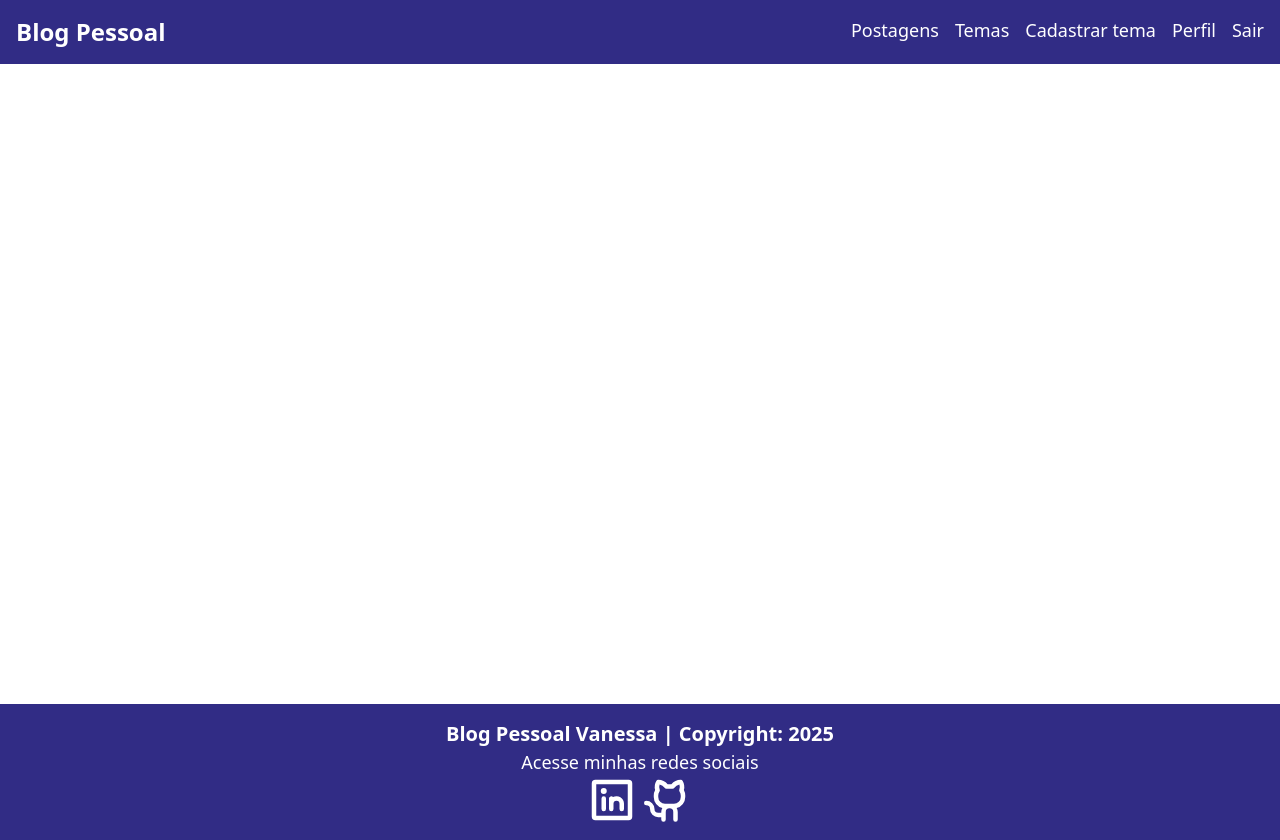
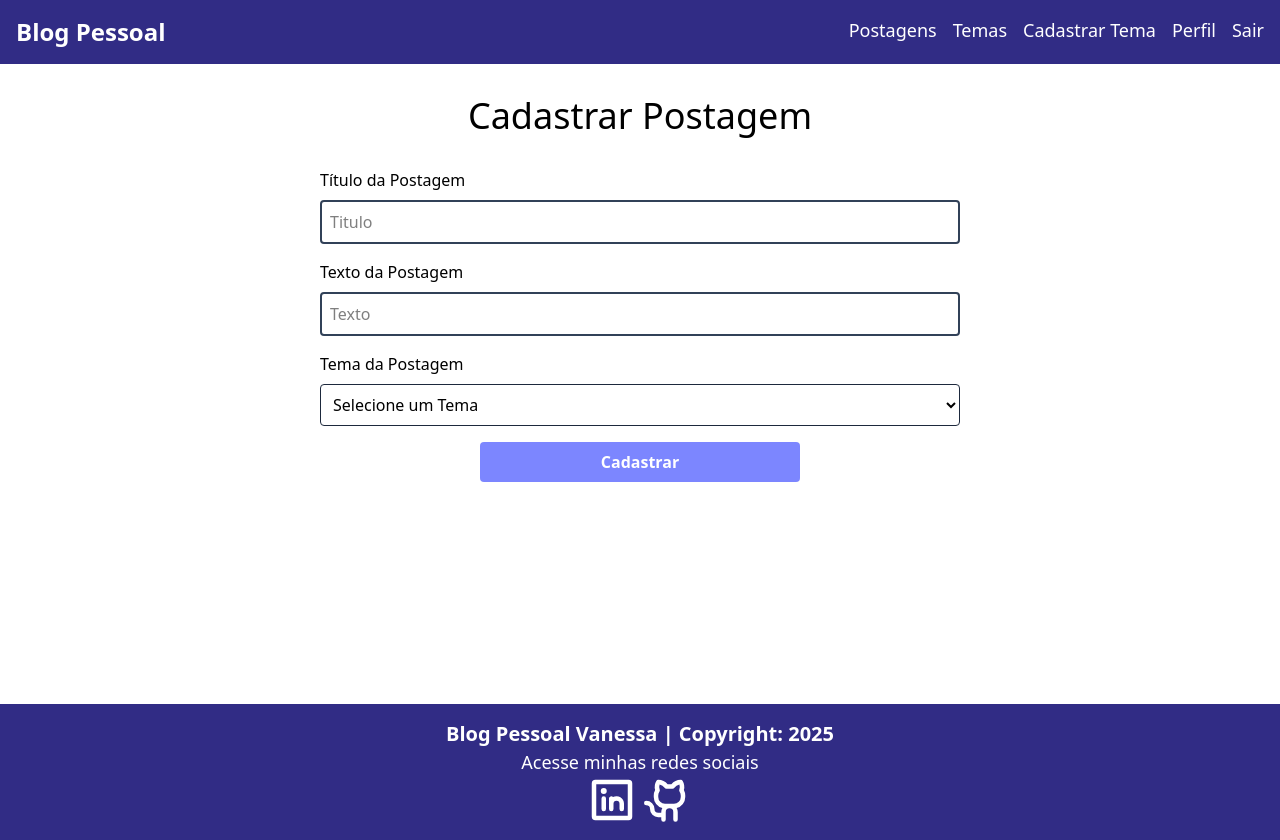
Before and after one commit to vanessaribeiro03/blog-pessoal-react, a React (Vite) app: page /cadastrarpostagem in a window 1280 px wide. Built offline with nearby package versions, Linux system fonts and the light colour scheme.

Commit message:
feat: estilização das telas de postagem

```diff
--- a/package.json
+++ b/package.json
@@ -17,6 +17,7 @@
     "react-dom": "^19.0.0",
     "react-loader-spinner": "^6.1.6",
     "react-router-dom": "^7.1.5",
+    "reactjs-popup": "^2.0.6",
     "tailwindcss": "^4.0.6"
   },
   "devDependencies": {
--- a/src/App.tsx
+++ b/src/App.tsx
@@ -8,6 +8,9 @@ import { AuthProvider } from "./contexts/AuthContext"
 import ListaTemas from "./components/temas/listaTemas/ListaTemas"
 import FormTema from "./components/temas/formtema/FormTema"
 import DeletarTema from "./components/temas/deletartema/DeletarTema"
+import ListaPostagens from "./components/postagens/listapostagens/ListaPostagens"
+import FormPostagem from "./components/postagens/formpostagem/FormPostagem"
+import DeletarPostagem from "./components/postagens/deletarpostagem/DeletarPostagem"
 
 function App() {
 
@@ -30,6 +33,10 @@ function App() {
                 <Route path="/cadastrartema" element={<FormTema />} />
                 <Route path="/editartema/:id" element={<FormTema />} />
                 <Route path="/deletartema/:id" element={<DeletarTema />} />
+                <Route path="/postagens" element={<ListaPostagens />} />
+                <Route path="/cadastrarpostagem" element={<FormPostagem />} />
+                <Route path="/editarpostagem/:id" element={<FormPostagem />} />
+                <Route path="/deletarpostagem/:id" element={<DeletarPostagem />} />
             </Routes>
           </div>
 
--- a/src/components/navbar/NavBar.tsx
+++ b/src/components/navbar/NavBar.tsx
@@ -22,9 +22,9 @@ function Navbar() {
 					<Link to="/home" className="text-2xl font-bold">Blog Pessoal</Link>
 
 					<div className="flex gap-4">
-						Postagens
+						<Link to='/postagens' className='hover:underline'>Postagens</Link>
 						<Link to='/temas' className='hover:underline'>Temas</Link>
-						<Link to='/cadastrartema' className='hover:underline'>Cadastrar tema</Link>
+						<Link to='/cadastrartema' className='hover:underline'>Cadastrar Tema</Link>
 						 Perfil
 						<Link to='' onClick={logout} className='hover:underline'>Sair</Link>
 					</div>
--- /dev/null
+++ b/src/components/postagens/cardpostagens/CardPostagens.tsx
@@ -0,0 +1,37 @@
+import { Link } from 'react-router-dom'
+
+function CardPostagens() {
+    return (
+        <div className='border-slate-900 border
+            flex flex-col rounded overflow-hidden justify-between'>
+
+            <div>
+                <div className="flex w-full bg-indigo-400 py-2 px-4 items-center gap-4">
+                    <img src='https://i.imgur.com/pK6vSCy.png'
+                         className='h-12 rounded-full' alt="" />
+                    <h3 className='text-lg font-bold text-center uppercase'>
+                        Nome do Usuário
+                    </h3>
+                </div>
+                <div className='p-4 '>
+                    <h4 className='text-lg font-semibold uppercase'>Titulo</h4>
+                    <p>texto</p>
+                    <p>Tema: </p>
+                    <p>Data: </p>
+                </div>
+            </div>
+            <div className="flex">
+                <Link to='' className='w-full text-white bg-indigo-400
+                    hover:bg-indigo-800 flex items-center justify-center py-2'>
+                    <button>Editar</button>
+                </Link>
+                <Link to='' className='text-white bg-red-400
+                    hover:bg-red-700 w-full flex items-center justify-center'>
+                    <button>Deletar</button>
+                </Link>
+            </div>
+        </div>
+    )
+}
+
+export default CardPostagens
--- /dev/null
+++ b/src/components/postagens/deletarpostagem/DeletarPostagem.tsx
@@ -0,0 +1,35 @@
+function DeletarPostagem() {
+    return (
+        <div className='container w-1/3 mx-auto'>
+            <h1 className='text-4xl text-center my-4'>Deletar Postagem</h1>
+
+            <p className='text-center font-semibold mb-4'>
+                Você tem certeza de que deseja apagar a postagem a seguir?
+            </p>
+
+            <div className='border flex flex-col rounded-2xl overflow-hidden justify-between'>
+                <header
+                    className='py-2 px-6 bg-indigo-600 text-white font-bold text-2xl'>
+                    Postagem
+                </header>
+                <div className="p-4">
+                    <p className='text-xl h-full'>Título da Postagem</p>
+                    <p>Texto da Postagem</p>
+                </div>
+                <div className="flex">
+                    <button
+                        className='text-slate-100 bg-red-400 hover:bg-red-600 w-full py-2'>
+                        Não
+                    </button>
+                    <button
+                        className='w-full text-slate-100 bg-indigo-400
+                        hover:bg-indigo-600 flex items-center justify-center'>
+                        Sim
+                    </button>
+                </div>
+            </div>
+        </div>
+    )
+}
+
+export default DeletarPostagem
--- /dev/null
+++ b/src/components/postagens/formpostagem/FormPostagem.tsx
@@ -0,0 +1,50 @@
+function FormPostagem() {
+    return (
+        <div className="container flex flex-col mx-auto items-center">
+            <h1 className="text-4xl text-center my-8">Cadastrar Postagem</h1>
+
+            <form className="flex flex-col w-1/2 gap-4">
+                <div className="flex flex-col gap-2">
+                    <label htmlFor="titulo">Título da Postagem</label>
+                    <input
+                        type="text"
+                        placeholder="Titulo"
+                        name="titulo"
+                        required
+                        className="border-2 border-slate-700 rounded p-2"
+                    />
+                </div>
+                <div className="flex flex-col gap-2">
+                    <label htmlFor="titulo">Texto da Postagem</label>
+                    <input
+                        type="text"
+                        placeholder="Texto"
+                        name="texto"
+                        required
+                        className="border-2 border-slate-700 rounded p-2"
+                    />
+                </div>
+                <div className="flex flex-col gap-2">
+                    <p>Tema da Postagem</p>
+                    <select name="tema" id="tema" className='border p-2 border-slate-800 rounded' >
+                        <option value="" selected disabled>Selecione um Tema</option>
+
+                        <>
+                            <option>tema1</option>
+                        </>
+
+                    </select>
+                </div>
+                <button
+                    type='submit'
+                    className='rounded disabled:bg-slate-200 bg-indigo-400 hover:bg-indigo-800
+                               text-white font-bold w-1/2 mx-auto py-2 flex justify-center'
+                >
+                    Cadastrar
+                </button>
+            </form>
+        </div>
+    );
+}
+
+export default FormPostagem;
--- /dev/null
+++ b/src/components/postagens/listapostagens/ListaPostagens.tsx
@@ -0,0 +1,19 @@
+import CardPostagens from "../cardpostagens/CardPostagens";
+
+function ListaPostagens() {
+    return (
+        <>
+            <div className="flex justify-center w-full my-4">
+                <div className="container flex flex-col mx-2">
+                    <div className='container mx-auto my-4
+                        grid grid-cols-1 md:grid-cols-2
+                        lg:grid-cols-3 gap-4'>
+                        <CardPostagens />
+                    </div>
+                </div>
+            </div>
+        </>
+    );
+}
+
+export default ListaPostagens;
--- /dev/null
+++ b/src/components/postagens/modalpostagem/ModalPostagem.css
@@ -0,0 +1,4 @@
+.popup-content {
+    border-radius: 1rem;
+    padding-bottom: 2rem;
+}
--- /dev/null
+++ b/src/components/postagens/modalpostagem/ModalPostagem.tsx
@@ -0,0 +1,25 @@
+import Popup from 'reactjs-popup';
+import FormPostagem from '../formpostagem/FormPostagem';
+
+import 'reactjs-popup/dist/index.css';
+import './ModalPostagem.css'
+
+function ModalPostagem() {
+    return (
+        <>
+            <Popup
+                trigger={
+                    <button
+                        className='border rounded px-4 py-2 hover:bg-white hover:text-indigo-800'>
+                        Nova Postagem
+                    </button>
+                }
+                modal
+            >
+                <FormPostagem />
+            </Popup>
+        </>
+    );
+}
+
+export default ModalPostagem;
--- a/src/pages/home/Home.tsx
+++ b/src/pages/home/Home.tsx
@@ -1,3 +1,6 @@
+import ListaPostagens from "../../components/postagens/listapostagens/ListaPostagens"
+import ModalPostagem from "../../components/postagens/modalpostagem/ModalPostagem"
+
 function Home() {
     return (
         <>
@@ -12,10 +15,8 @@ function Home() {
                         </p>
 
                         <div className="flex justify-around gap-4">
-                            <div className='rounded text-white
-                                            border-white border-solid border-2 py-2 px-4'
-                                >
-                                Nova Postagem
+                            <div className="flex justify-around gap-4">
+                                <ModalPostagem />
                             </div>
                         </div>
                     </div>
@@ -29,6 +30,8 @@ function Home() {
                     </div>
                 </div>
             </div>
+
+            <ListaPostagens />
         </>
     )
 }
```
Also changed, not shown: 1 other file (tests, documents, lock files or other folders).
